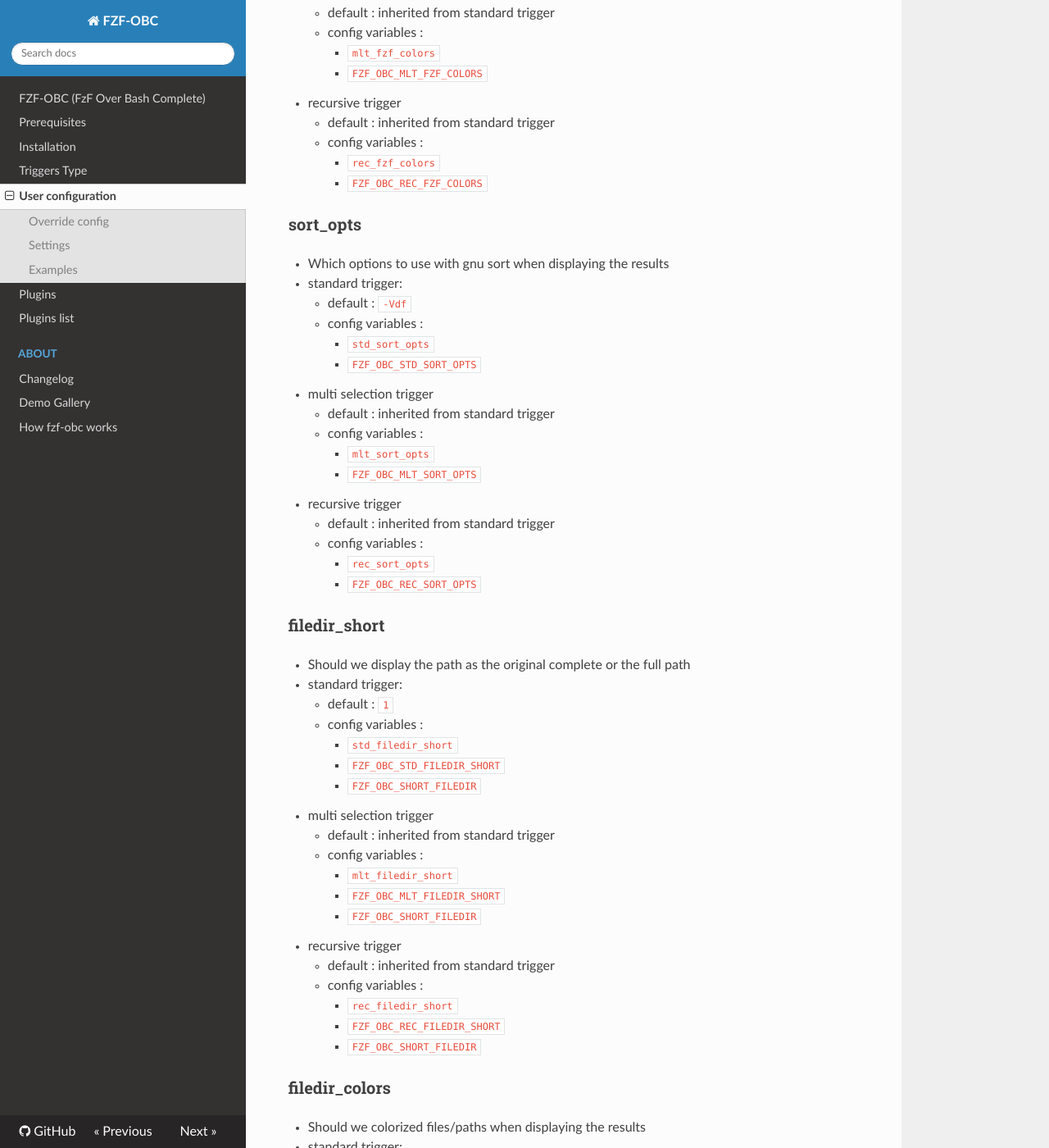
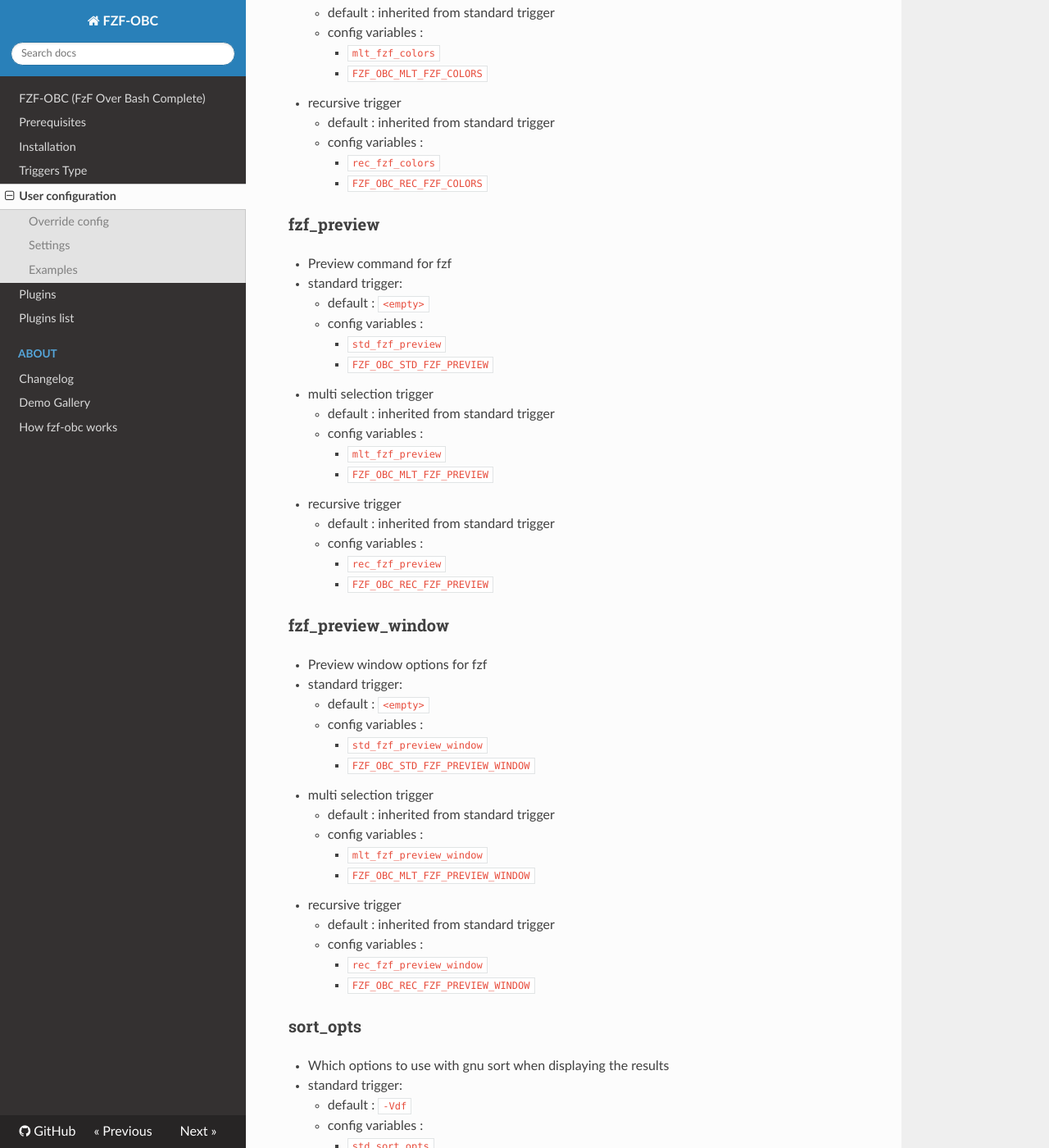
Before and after one commit to rockandska/fzf-obc, an MkDocs documentation site: the page built from docs/user_config.md, in a window 1280 px wide and 1400 px high, scrolled down 4946 px. Shown: the whole window at 82% size. Built offline with MkDocs 1.6.1, drawn with Linux system fonts in a browser that asks for light colours; nearby versions of some CDN libraries.

Commit message:
add fzf_preview option

```diff
--- a/docs/user_config.md
+++ b/docs/user_config.md
@@ -198,6 +198,44 @@
         - `rec_fzf_colors`
         - `FZF_OBC_REC_FZF_COLORS`
 
+### fzf_preview
+
+- Preview command for fzf
+- standard trigger:
+    - default : `<empty>`
+    - config variables :
+        - `std_fzf_preview`
+        - `FZF_OBC_STD_FZF_PREVIEW`
+- multi selection trigger
+    - default : inherited from standard trigger
+    - config variables :
+        - `mlt_fzf_preview`
+        - `FZF_OBC_MLT_FZF_PREVIEW`
+- recursive trigger
+    - default : inherited from standard trigger
+    - config variables :
+        - `rec_fzf_preview`
+        - `FZF_OBC_REC_FZF_PREVIEW`
+
+### fzf_preview_window
+
+- Preview window options for fzf
+- standard trigger:
+    - default : `<empty>`
+    - config variables :
+        - `std_fzf_preview_window`
+        - `FZF_OBC_STD_FZF_PREVIEW_WINDOW`
+- multi selection trigger
+    - default : inherited from standard trigger
+    - config variables :
+        - `mlt_fzf_preview_window`
+        - `FZF_OBC_MLT_FZF_PREVIEW_WINDOW`
+- recursive trigger
+    - default : inherited from standard trigger
+    - config variables :
+        - `rec_fzf_preview_window`
+        - `FZF_OBC_REC_FZF_PREVIEW_WINDOW`
+
 ### sort_opts
 
 - Which options to use with gnu sort when displaying the results
```
Also changed, not shown: 5 other files.
